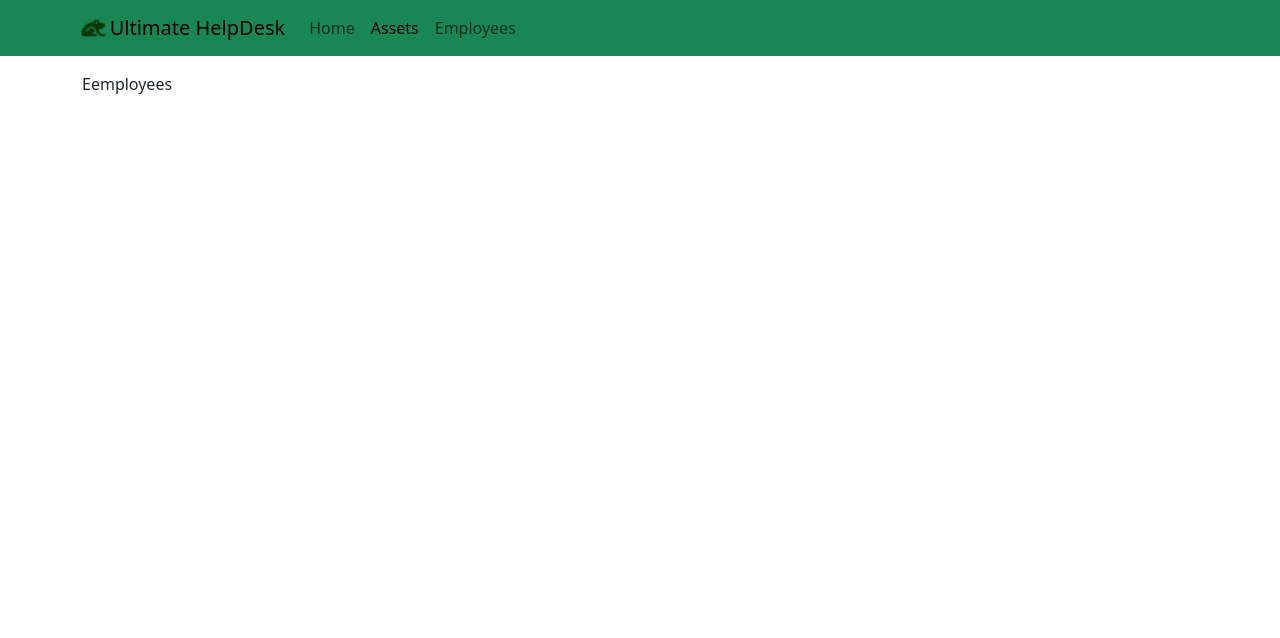
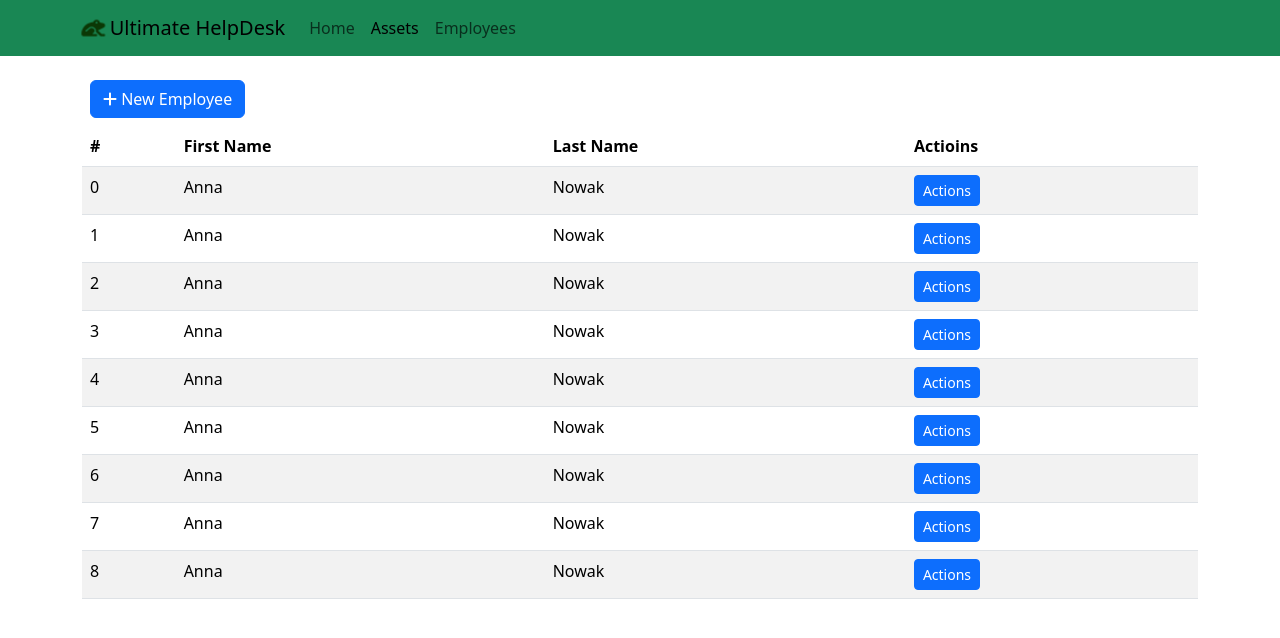
Before and after one commit to JerzyKu/ultimate-helpdesk, a React (Create React App) app in the folder client/: page /employees in a window 1280 px wide. Shown: the top 638 px of the page. Built offline with nearby package versions, Linux system fonts and the light colour scheme.

Commit message:
experiments with tables

```diff
--- a/client/src/pages/Employees.js
+++ b/client/src/pages/Employees.js
@@ -1,7 +1,52 @@
 import React from 'react'
+import { Link } from 'react-router-dom';
+
+// bootstrap
+import Table from 'react-bootstrap/Table';
+import Button from 'react-bootstrap/Button';
+
+// fonta awsome
+import { FontAwesomeIcon } from '@fortawesome/react-fontawesome';
+import { faPlus } from '@fortawesome/free-solid-svg-icons';
+
+const tempEmplo = [
+  { firstname: "Anna", lastname: "Nowak" },
+  { firstname: "Anna", lastname: "Nowak" },
+  { firstname: "Anna", lastname: "Nowak" },
+  { firstname: "Anna", lastname: "Nowak" },
+  { firstname: "Anna", lastname: "Nowak" },
+  { firstname: "Anna", lastname: "Nowak" },
+  { firstname: "Anna", lastname: "Nowak" },
+  { firstname: "Anna", lastname: "Nowak" },
+  { firstname: "Anna", lastname: "Nowak" }
+]
 
 export default function Employees() {
   return (
-    <div>Eemployees</div>
+    <>
+      <Button type='succes' className='m-2' as={Link} to="/employees/new"><FontAwesomeIcon icon={faPlus} /> New Employee </Button>
+      <Table hover striped >
+        <thead>
+          <tr>
+            <th>#</th>
+            <th>First Name</th>
+            <th>Last Name</th>
+            <th>Actioins</th>
+          </tr>
+        </thead>
+        <tbody>
+          {tempEmplo.map((el, index) => {
+            return (
+              <tr>
+                <td>{index}</td>
+                <td>{el.firstname}</td>
+                <td>{el.lastname}</td>
+                <td><Button size="sm">Actions</Button></td>
+              </tr>
+            )
+          })}
+        </tbody>
+      </Table>
+    </>
   )
 }
```
